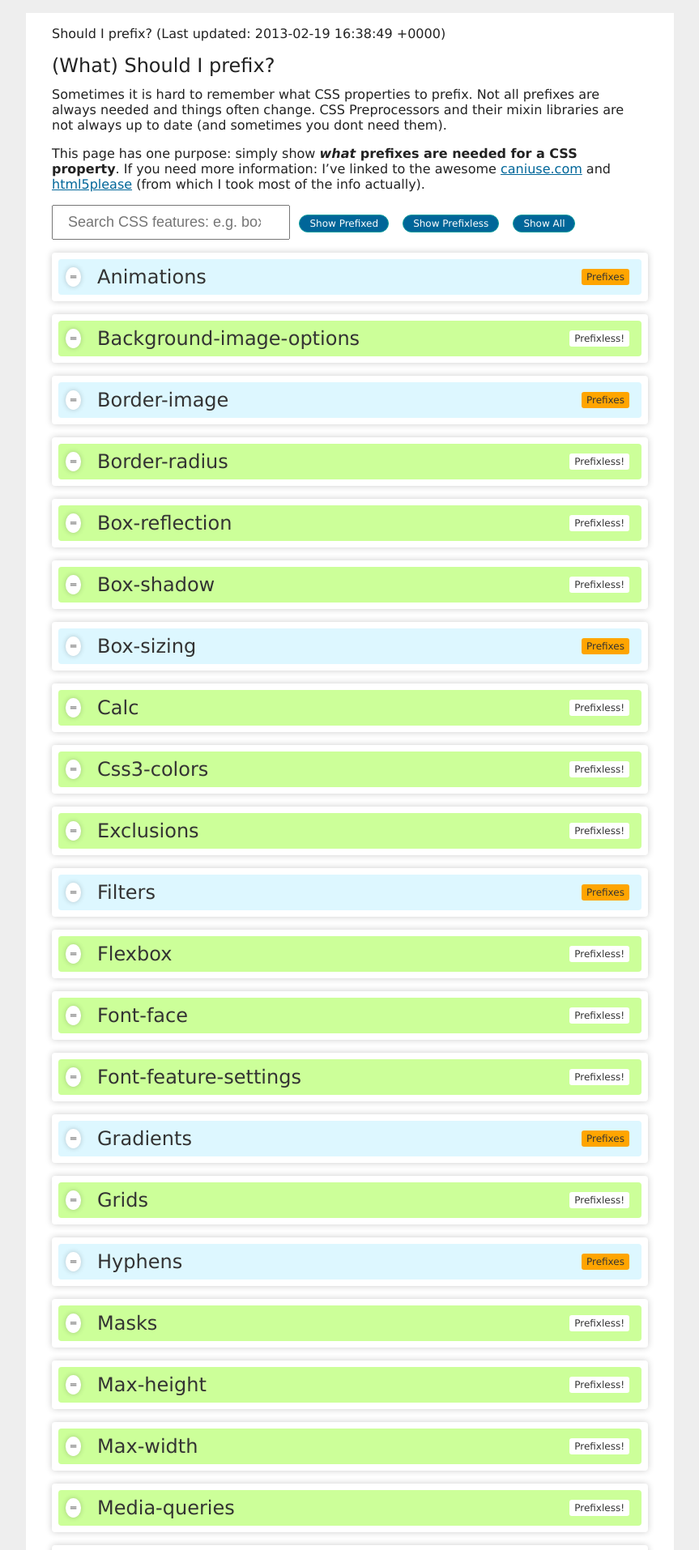
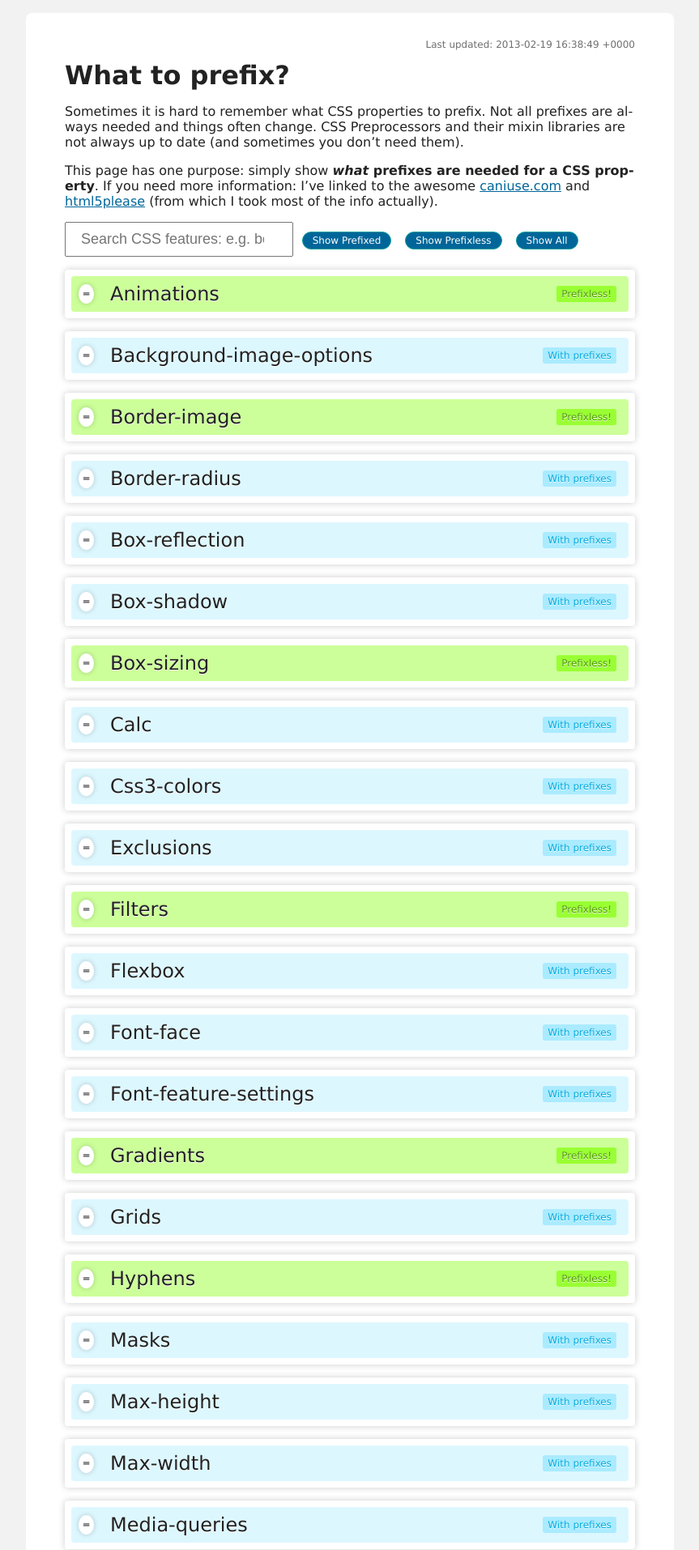
Before and after one commit to davidhund/shouldiprefix, a Jekyll site: the page built from index.md, in a window 1280 px wide. Shown: the top 1914 px of the page at 81% size, without its empty margins (208-1071 px from the left). Built offline with Jekyll 4.4.1, drawn with Linux system fonts in a browser that asks for light colours; nearby versions of some CDN libraries.

Commit message:
Updated Scss, js and added tracking code etc

```diff
--- a/_layouts/default.html
+++ b/_layouts/default.html
@@ -25,192 +25,24 @@
 		<meta name="description" content="{{page.description}}">
 
 		<!-- Microsoft’s insane IE9+ pinned site syntax: <msdn.microsoft.com/library/gg131029> -->
-		<meta name="application-name" content="[SITE]" />
-		<meta name="msapplication-starturl" content="[SITE-URL]" />
+		<meta name="application-name" content="http://shouldiprefix.com" />
+		<meta name="msapplication-starturl" content="http://shouldiprefix.com" />
 		<meta name="msapplication-window" content="width=1024;height=600" />
-		<meta name="msapplication-navbutton-color" content="#222" />
+		<meta name="msapplication-navbutton-color" content="#DDF7FF" />
 		<!-- Windows 8 Tile icon / colour -->
 		<meta name="msapplication-TileImage" content="/metro-tile.png" />
-		<meta name="msapplication-TileColor" content="#222" />
+		<meta name="msapplication-TileColor" content="#DDF7FF" />
 
 		<link rel="stylesheet" href="/static/css/main.css">
 		<link rel="stylesheet" href="/static/js/vendor/prism.css">
 
 		<script>with(document.documentElement){className=className.replace(/\bno-js\b/,'js')}</script>
 
-		<!-- <script src="/static/js/vendor/modernizr-2.6.2.min.js"></script> -->
 		<!--[if lt IE 9]><script src="/static/js/vendor/html5shiv.js"></script><![endif]-->
-
-		<style type="text/css">
-		* {
-			-webkit-box-sizing: border-box;
-			-moz-box-sizing: border-box;
-			box-sizing: border-box;
-		}
-		html {
-			background-color: #EEE;
-			color: #222;
-			font-family: Lucida, "Lucida Grande", sans-serif;
-		}
-		body {
-			background-color: #FFF;
-			max-width: 50em;
-			margin: 1em auto;
-			padding: 1em 2em;
-		}
-
-		a { color: #069; }
-		a:hover, a:focus, a:active {
-			color: #096;
-			text-decoration: none;
-		}
-		.filter {
-			display: inline-block;
-			background: #069;
-			color: #FFF;
-			font-size: .75em;
-			text-decoration: none;
-			margin: .5em;
-			padding: .25em 1em;
-			border: 1px solid #099;
-			border-radius: 1em;
-		}
-		.filter:hover,
-		.filter:focus,
-		.filter:active,
-		.filter.is-active {
-			background-color: #999;
-			color: #222;
-			border-color: #666;
-		}
-		h1, h2, h3, h4, h5, h6 {
-			font-weight: normal;
-			font-size: 1.5em;
-			margin: 0 0 .5em 0;
-		}
-		p { margin: 0 0 1em 0; }
-		:last-child { margin-bottom: 0; }
-
-
-		.search {
-			display: inline-block;
-			font-size: 18px;
-			width: 40%;
-			padding: .5em 1em;
-		}
-
-		#feature-list .list {
-			margin: 0;
-			padding: 0;
-			list-style: none;
-		}
-
-		.feature {
-			border-radius: .25em;
-			margin: 0 0 1em 0;
-			padding: .5em;
-			box-shadow: 0 0 .5em rgba(0,0,0,0.2);
-		}
-		.feature.is-collapsed {
-			max-height: 3.75em;
-			overflow: hidden;
-		}
-		.feature.is-collapsed:target {
-			max-height: 30em;
-			overflow: auto;
-			border: 2px solid #DDF7FF;
-		}
-
-		.feature__header,
-		.feature__footer {
-			background: #EEE;
-			color: #FFF;
-			padding: .5em 1em;
-		}
-		.feature__description {
-			margin: 1em 0;
-		}
-		.feature__header {
-			border-radius: .25em;
-		}
-		.feature__header h2:first-letter {
-			text-transform: uppercase;
-		}
-
-		.feature__header.is-clickable {
-			cursor: pointer;
-			padding-left: 3em;
-		}
-		.feature__header.is-clickable:before {
-			content: "━";
-			position: absolute;
-			font-size: .75em;
-			font-weight: bold;
-			color: #666;
-			top: .8em;
-			left: .75em;
-			background: #FFF;
-			border-radius: 50%;
-			padding: .5em;
-			line-height: 1;
-			box-shadow: 0 0 .5em rgba(0,0,0,0.2);
-		}
-		.feature.is-collapsed .feature__header.is-clickable:before {
-			content: "═";
-		}
-
-		.feature__footer {
-			background-color: #999;
-			color: #FFF;
-			font-size: .75em;
-			text-align: right;
-			border-radius: 0 0 .25em .25em;
-		}
-		.feature__footer a {
-			color: inherit;
-			text-decoration: none;
-			display: inline-block;
-			margin-left: 1em;
-		}
-		.feature__footer a:focus,
-		.feature__footer a:hover,
-		.feature__footer a:active { color: #DDD; }
-
-		.feature__prefix { display: none; }
-
-		.prefix-true .feature__header,
-		.prefix-false .feature__header {
-			background-color: #DDF7FF;
-			color: #333;
-			position: relative;
-		}
-		.prefix-false .feature__header {
-			background-color: #CF9;
-		}
-
-		.prefix-false .feature__header:after,
-		.prefix-true .feature__header:after {
-			content: "Prefixless!";
-			font-size: .75em;
-			position: absolute;
-			right: 1.25em;
-			top: 1em;
-			background-color: #FFF;
-			border-radius: .25em;
-			padding: .25em .5em;
-		}
-		.prefix-true .feature__header:after {
-			background-color: orange;
-			content: "Prefixes";
-		}
-
-
-		</style>
-
 	</head>
 	<body class="language-css">
 
-		<p>Should I prefix? (Last updated: {{site.time}})</p>
+		<p class="lastmod">Last updated: {{site.time}}</p>
 
 		{{content}}
 
@@ -220,85 +52,14 @@
 		<script src="/static/js/vendor/list.min.js"></script>
 		<script src="/static/js/main.js"></script>
 
+		<!-- Google Analytics: change UA-XXXXX-X to be your site's ID. -->
+
 		<script>
-		$(document).ready(function(){
-			// Init Toggling action
-			var $headings = $('.feature__header'),
-				toggleCls = "is-collapsed",
-				clickCls  = "is-clickable",
-				activeCls = "is-active",
-				$search   = $('.search'),
-				st;
-			$headings.addClass(clickCls).parent().toggleClass(toggleCls);
-			$headings.click(function(){
-				var $this = $(this);
-				$this.parent().toggleClass(toggleCls);
-			});
-
-			// List Magix
-			var options = {
-				valueNames: [ 'feature__header', 'feature__description', 'feature__prefix' ]
-			};
-			var featuresList = new List('feature-list', options);
-
-			// Sort alphabetically
-			featuresList.sort('feature__header', { asc: true });
-
-			// TODO: For some reason the keyup in listjs does not work??
-			$search.on('keyup', function(){
-				window.clearTimeout(st);
-				st = window.setTimeout(function(){ featuresList.search($search.val());
-				},200);
-			});
-
-			// FILTER
-			$('#filter-prefixed').click(function(ev) {
-				ev.preventDefault();
-				$('.filter').removeClass(activeCls);
-				$(this).addClass(activeCls);
-			    featuresList.filter(function(item) {
-			        if (item.values().feature__prefix == "true") {
-			            return true;
-			        } else {
-			            return false;
-			        }
-			    });
-			    return false;
-			});
-
-			$('#filter-prefixless').click(function(ev) {
-				ev.preventDefault();
-				$('.filter').removeClass(activeCls);
-				$(this).addClass(activeCls);
-			    featuresList.filter(function(item) {
-			        if (item.values().feature__prefix == "false") {
-			            return true;
-			        } else {
-			            return false;
-			        }
-			    });
-			    return false;
-			});
-			$('#filter-none').click(function(ev) {
-				ev.preventDefault();
-				$('.filter').removeClass(activeCls);
-				$(this).addClass(activeCls);
-			    featuresList.filter();
-			    return false;
-			});
-
-
-		});
-		</script>
-
-		<!-- Google Analytics: change UA-XXXXX-X to be your site's ID. -->
-		<!--
-		<script>
-		var _gaq=[['_setAccount','UA-XXXXX-X'],['_trackPageview']];
+		var _gaq=[['_setAccount','UA-5040498-10'],['_trackPageview']];
 		(function(d,t){var g=d.createElement(t),s=d.getElementsByTagName(t)[0];
 		g.src=('https:'==location.protocol?'//ssl':'//www')+'.google-analytics.com/ga.js';
 		s.parentNode.insertBefore(g,s)}(document,'script'));
 		</script>
-		-->
+
 	</body>
 </html>
--- a/index.md
+++ b/index.md
@@ -1,13 +1,13 @@
 ---
 layout: default
-title: (What) Should I prefix?
-pagetitle: When to use CSS prefixes
-description: Page <DESCRIPTION>
+title: What to prefix?
+pagetitle: What CSS prefixes should I use?
+description: An overview of what CSS features to prefix
 ---
 
 # {{page.title}}
 
-Sometimes it is hard to remember what CSS properties to prefix. Not all prefixes are always needed and things often change. CSS Preprocessors and their mixin libraries are not always up to date (and sometimes you dont need them).
+Sometimes it is hard to remember what CSS properties to prefix. Not all prefixes are always needed and things often change. CSS Preprocessors and their mixin libraries are not always up to date (and sometimes you don't need them).
 
 This page has one purpose: simply show **_what_ prefixes are needed for a CSS property**. If you need more information: I've linked to the awesome [caniuse.com](http://caniuse.com) and [html5please](http://html5please.com) (from which I took most of the info actually).
 
--- a/static/js/main.js
+++ b/static/js/main.js
@@ -26,4 +26,70 @@
             console[method] = noop;
         }
     }
+
+    // Init Toggling action
+    var $headings = $('.feature__header'),
+        toggleCls = "is-collapsed",
+        clickCls  = "is-clickable",
+        activeCls = "is-active",
+        $search   = $('.search'),
+        st;
+    $headings.addClass(clickCls).parent().toggleClass(toggleCls);
+    $headings.click(function(){
+        var $this = $(this);
+        $this.parent().toggleClass(toggleCls);
+    });
+
+    // List Magix
+    var options = {
+        valueNames: [ 'feature__header', 'feature__description', 'feature__prefix' ]
+    };
+    var featuresList = new List('feature-list', options);
+
+    // Sort alphabetically
+    featuresList.sort('feature__header', { asc: true });
+
+    // TODO: For some reason the keyup in listjs does not work??
+    $search.on('keyup', function(){
+        window.clearTimeout(st);
+        st = window.setTimeout(function(){ featuresList.search($search.val());
+        },200);
+    });
+
+    // FILTER
+    $('#filter-prefixed').click(function(ev) {
+        ev.preventDefault();
+        $('.filter').removeClass(activeCls);
+        $(this).addClass(activeCls);
+        featuresList.filter(function(item) {
+            if (item.values().feature__prefix == "true") {
+                return true;
+            } else {
+                return false;
+            }
+        });
+        return false;
+    });
+
+    $('#filter-prefixless').click(function(ev) {
+        ev.preventDefault();
+        $('.filter').removeClass(activeCls);
+        $(this).addClass(activeCls);
+        featuresList.filter(function(item) {
+            if (item.values().feature__prefix == "false") {
+                return true;
+            } else {
+                return false;
+            }
+        });
+        return false;
+    });
+    $('#filter-none').click(function(ev) {
+        ev.preventDefault();
+        $('.filter').removeClass(activeCls);
+        $(this).addClass(activeCls);
+        featuresList.filter();
+        return false;
+    });
+
 }());
--- a/static/sass/main.scss
+++ b/static/sass/main.scss
@@ -1,43 +1,20 @@
-/*
- *
-   - Note: some stuff would already be done by Normalize.css
-   - Use Normalize.css :)
-   - And check these out...
-~~~~~~~~~~~~~~~~~~~~~~~~~~~~~~~~~~~~~~~~~~~~~~~~~~~~~~~~~~~~~~~~~~~~~~~~~~~~ */
+$cl_white:        #FFF;
+$cl_black:        #222;
+$cl_link:         #069;
+$cl_link_hover:   #066;
 
-
-!/* ~~~~~~~~~~~~~~~~~~~~~~~~~~~~~~~~~~~~~~~~~~~~~~~~~~~~~~~~~~~~~~~~~~~~~~~~~
- * MAIN STYLES for <SITE>
- * Author: David Hund
- * Website: http://valuedstandards.com
- *
- * NOTES:
- * TODO: Most of this needs proper refactoring using my Sass 'framework'
- * ~~~~~~~~~~~~~~~~~~~~~~~~~~~~~~~~~~~~~~~~~~~~~~~~~~~~~~~~~~~~~~~~~~~~~~ */
-
-@import "_normalize-v2.1.0";
-@import "_variables";
-@import "_mixins";
-@import "_objects";
-@import "_general";
+$cl_prefix_true:  #CF9;
+$cl_prefix_false: #DDF7FF;
 
 * {
-  /* http://paulirish.com/2012/box-sizing-border-box-ftw/ */
  	-webkit-box-sizing: border-box;
  	   -moz-box-sizing: border-box;
  	        box-sizing: border-box;
  }
 
  html {
- /* Force vertical scrollbar so that page does not 'jump' when it appears
-    http://css-tricks.com/snippets/css/force-vertical-scrollbar/
- */
- overflow-y: scroll;
-
- /* Hypens,
-    but see also http://blog.kenneth.io/blog/2012/03/04/word-wrapping-hypernation-using-css/
- */
-	-webkit-hyphens: auto;
+	 overflow-y: scroll;
+ 	-webkit-hyphens: auto;
      -moz-hyphens: auto;
 	    -ms-hyphens: auto;
 	     -o-hyphens: auto;
@@ -46,10 +23,182 @@
 	/* http://necolas.github.com/normalize.css/2.0.1/normalize.css */
 	-webkit-text-size-adjust: 100%;
 	    -ms-text-size-adjust: 100%;
+
+	background-color: darken($cl_white,5%);
+	color: $cl_black;
+	font-family: Lucida, "Lucida Grande", sans-serif;
 }
-
+body {
+	background-color: $cl_white;
+	max-width: 50em;
+	margin: 1em auto;
+	padding: 2em 3em;
+	border-radius: .5em;
+}
 img {
 	border: 0;
 	-ms-interpolation-mode: bicubic; /* Better IMG resizing in IE */
 }
-a img { border: none; }
+
+a {
+	color: $cl_link;
+	img { border: none; }
+	&:hover,
+	&:focus,
+	&:active {
+		color: $cl_link_hover;
+		text-decoration: none;
+	}
+}
+.lastmod {
+	font-size: .75em;
+	text-align: right;
+	color: lighten($cl_black,30%);
+}
+.filter {
+	display: inline-block;
+	background: $cl_link;
+	color: $cl_white;
+	font-size: .75em;
+	text-decoration: none;
+	margin: .5em;
+	padding: .25em 1em;
+	border: 1px solid #099;
+	border-radius: 1em;
+
+	&:hover,
+	&:focus,
+	&:active,
+	&.is-active {
+		background-color: lighten($cl_black,50%);
+		color: $cl_black;
+		border-color: lighten($cl_black,30%);
+	}
+}
+h1, h2, h3, h4, h5, h6 {
+	font-weight: normal;
+	font-size: 1.5em;
+	margin: 0 0 .5em 0;
+}
+h1 {
+	font-size: 2em;
+	font-weight: bold;
+}
+p { margin: 0 0 1em 0; }
+:last-child { margin-bottom: 0; }
+
+
+.search {
+	display: inline-block;
+	font-size: 18px;
+	width: 40%;
+	padding: .5em 1em;
+}
+
+#feature-list .list {
+	margin: 0;
+	padding: 0;
+	list-style: none;
+}
+
+.feature {
+	border-radius: .25em;
+	margin: 0 0 1em 0;
+	padding: .5em;
+	box-shadow: 0 0 .5em rgba(0,0,0,0.2);
+
+	&.is-collapsed {
+		max-height: 3.75em;
+		overflow: hidden;
+
+		&:target {
+			max-height: 30em;
+			overflow: auto;
+			border: 2px solid #DDF7FF;
+		}
+	}
+}
+
+.feature__header,
+.feature__footer {
+	background: darken($cl_white,5%);
+	color: $cl_white;
+	padding: .5em 1em;
+}
+.feature__description {
+	margin: 1em 0;
+}
+.feature__header {
+	border-radius: .25em;
+	text-shadow: 0 1px 0 $cl_white;
+	& h2:first-letter {
+		text-transform: uppercase;
+	}
+	&.is-clickable {
+		cursor: pointer;
+		padding-left: 3em;
+		&:before {
+			content: "━";
+			position: absolute;
+			font-size: .75em;
+			font-weight: bold;
+			color: $cl_black;
+			top: .8em;
+			left: .75em;
+			background: $cl_white;
+			border-radius: 50%;
+			padding: .5em;
+			line-height: 1;
+			box-shadow: 0 0 .5em rgba(0,0,0,0.2);
+		}
+	}
+}
+.feature.is-collapsed .feature__header.is-clickable:before {
+	content: "═";
+}
+
+.feature__footer {
+	background-color: darken($cl_white,20%);
+	color: $cl_white;
+	font-size: .75em;
+	text-align: right;
+	border-radius: 0 0 .25em .25em;
+
+	& a {
+		color: inherit;
+		text-decoration: none;
+		display: inline-block;
+		margin-left: 1em;
+		&:focus,
+		&:hover,
+		&:active { color: darken($cl_white,30%); }
+	}
+}
+
+.feature__prefix { display: none; }
+
+.prefix-true .feature__header,
+.prefix-false .feature__header {
+	background-color: $cl_prefix_true;
+	color: $cl_black;
+	position: relative;
+	&:after {
+		content: "Prefixless!";
+		font-size: .75em;
+		position: absolute;
+		right: 1.25em;
+		top: 1em;
+		background-color: darken($cl_prefix_true,20%);
+		color: darken($cl_prefix_true,50%);
+		border-radius: .25em;
+		padding: .25em .5em;
+	}
+}
+.prefix-false .feature__header {
+	background-color: $cl_prefix_false;
+	&:after {
+		background-color: darken($cl_prefix_false,10%);
+		color: darken($cl_prefix_false,50%);
+		content: "With prefixes";
+	}
+}
```
Also changed, not shown: other parts of _layouts/default.html (+1 -1 lines), static/css/main.css (+1 -0 lines).
